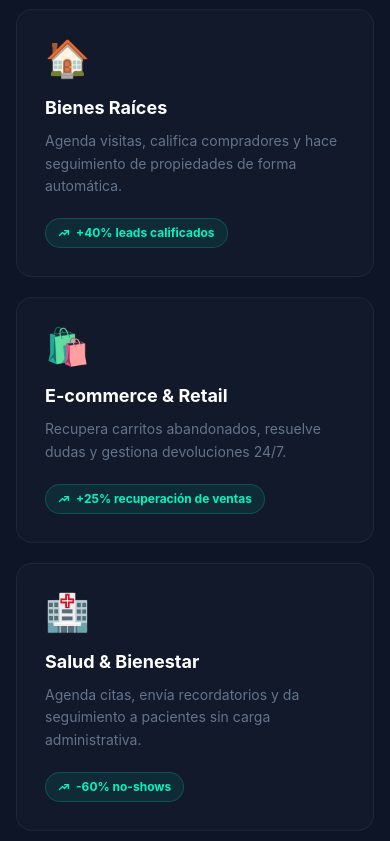
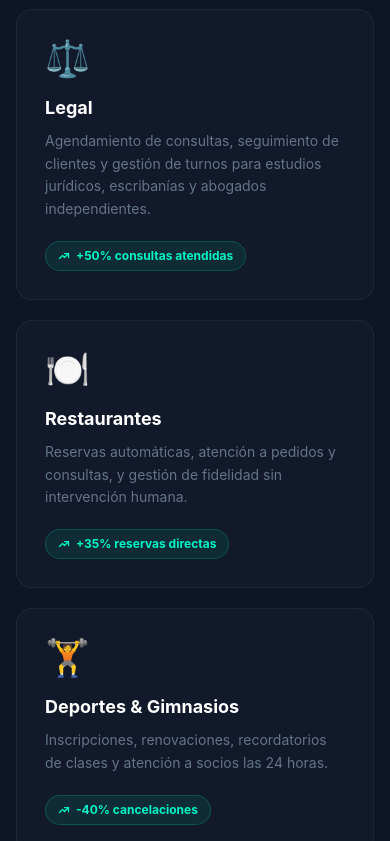
Before and after one commit to leivafrancisco/peakai, a Next.js app: page / in a window 390 px wide. Shown: the part 5720-6561 px from the top of the page. Built offline with nearby package versions, Linux system fonts and the light colour scheme.

Commit message:
feat: Enhance contact section with social media links and update translations

```diff
--- a/src/app/layout.tsx
+++ b/src/app/layout.tsx
@@ -6,6 +6,12 @@ export const metadata: Metadata = {
   title: "Peak Automations | Agentes de IA para Negocios",
   description:
     "Automatiza llamadas, chat y captación de leads con agentes de IA que trabajan 24/7. Ketchum, Idaho & Corrientes, Argentina.",
+  icons: {
+    icon: [
+      { url: "/favicon.svg", type: "image/svg+xml" },
+    ],
+    shortcut: "/favicon.svg",
+  },
 };
 
 export default function RootLayout({
--- a/src/components/Contact.tsx
+++ b/src/components/Contact.tsx
@@ -1,202 +1,244 @@
 "use client";
 
-import { useState } from "react";
 import { motion } from "framer-motion";
 import { useLang } from "@/context/LanguageContext";
 import { i18n, tr } from "@/i18n/translations";
 import AnimateIn from "@/components/ui/AnimateIn";
 
+const WhatsAppIcon = () => (
+  <svg className="w-6 h-6" fill="currentColor" viewBox="0 0 24 24">
+    <path d="M17.472 14.382c-.297-.149-1.758-.867-2.03-.967-.273-.099-.471-.148-.67.15-.197.297-.767.966-.94 1.164-.173.199-.347.223-.644.075-.297-.15-1.255-.463-2.39-1.475-.883-.788-1.48-1.761-1.653-2.059-.173-.297-.018-.458.13-.606.134-.133.298-.347.446-.52.149-.174.198-.298.298-.497.099-.198.05-.371-.025-.52-.075-.149-.669-1.612-.916-2.207-.242-.579-.487-.5-.669-.51-.173-.008-.371-.01-.57-.01-.198 0-.52.074-.792.372-.272.297-1.04 1.016-1.04 2.479 0 1.462 1.065 2.875 1.213 3.074.149.198 2.096 3.2 5.077 4.487.709.306 1.262.489 1.694.625.712.227 1.36.195 1.871.118.571-.085 1.758-.719 2.006-1.413.248-.694.248-1.289.173-1.413-.074-.124-.272-.198-.57-.347m-5.421 7.403h-.004a9.87 9.87 0 01-5.031-1.378l-.361-.214-3.741.982.998-3.648-.235-.374a9.86 9.86 0 01-1.51-5.26c.001-5.45 4.436-9.884 9.888-9.884 2.64 0 5.122 1.03 6.988 2.898a9.825 9.825 0 012.893 6.994c-.003 5.45-4.437 9.884-9.885 9.884m8.413-18.297A11.815 11.815 0 0012.05 0C5.495 0 .16 5.335.157 11.892c0 2.096.547 4.142 1.588 5.945L.057 24l6.305-1.654a11.882 11.882 0 005.683 1.448h.005c6.554 0 11.89-5.335 11.893-11.893a11.821 11.821 0 00-3.48-8.413z" />
+  </svg>
+);
+
+const PhoneIcon = () => (
+  <svg className="w-6 h-6" fill="none" stroke="currentColor" viewBox="0 0 24 24">
+    <path strokeLinecap="round" strokeLinejoin="round" strokeWidth={1.8}
+      d="M3 5a2 2 0 012-2h3.28a1 1 0 01.948.684l1.498 4.493a1 1 0 01-.502 1.21l-2.257 1.13a11.042 11.042 0 005.516 5.516l1.13-2.257a1 1 0 011.21-.502l4.493 1.498a1 1 0 01.684.949V19a2 2 0 01-2 2h-1C9.716 21 3 14.284 3 6V5z"
+    />
+  </svg>
+);
+
+const EmailIcon = () => (
+  <svg className="w-6 h-6" fill="none" stroke="currentColor" viewBox="0 0 24 24">
+    <path strokeLinecap="round" strokeLinejoin="round" strokeWidth={1.8}
+      d="M3 8l7.89 5.26a2 2 0 002.22 0L21 8M5 19h14a2 2 0 002-2V7a2 2 0 00-2-2H5a2 2 0 00-2 2v10a2 2 0 002 2z"
+    />
+  </svg>
+);
+
+const InstagramIcon = () => (
+  <svg className="w-5 h-5" fill="currentColor" viewBox="0 0 24 24">
+    <path d="M12 2.163c3.204 0 3.584.012 4.85.07 3.252.148 4.771 1.691 4.919 4.919.058 1.265.069 1.645.069 4.849 0 3.205-.012 3.584-.069 4.849-.149 3.225-1.664 4.771-4.919 4.919-1.266.058-1.644.07-4.85.07-3.204 0-3.584-.012-4.849-.07-3.26-.149-4.771-1.699-4.919-4.92-.058-1.265-.07-1.644-.07-4.849 0-3.204.013-3.583.07-4.849.149-3.227 1.664-4.771 4.919-4.919 1.266-.057 1.645-.069 4.849-.069zm0-2.163c-3.259 0-3.667.014-4.947.072-4.358.2-6.78 2.618-6.98 6.98-.059 1.281-.073 1.689-.073 4.948 0 3.259.014 3.668.072 4.948.2 4.358 2.618 6.78 6.98 6.98 1.281.058 1.689.072 4.948.072 3.259 0 3.668-.014 4.948-.072 4.354-.2 6.782-2.618 6.979-6.98.059-1.28.073-1.689.073-4.948 0-3.259-.014-3.667-.072-4.947-.196-4.354-2.617-6.78-6.979-6.98-1.281-.059-1.69-.073-4.949-.073zm0 5.838c-3.403 0-6.162 2.759-6.162 6.162s2.759 6.163 6.162 6.163 6.162-2.759 6.162-6.163c0-3.403-2.759-6.162-6.162-6.162zm0 10.162c-2.209 0-4-1.79-4-4 0-2.209 1.791-4 4-4s4 1.791 4 4c0 2.21-1.791 4-4 4zm6.406-11.845c-.796 0-1.441.645-1.441 1.44s.645 1.44 1.441 1.44c.795 0 1.439-.645 1.439-1.44s-.644-1.44-1.439-1.44z" />
+  </svg>
+);
+
+const TikTokIcon = () => (
+  <svg className="w-5 h-5" fill="currentColor" viewBox="0 0 24 24">
+    <path d="M19.59 6.69a4.83 4.83 0 01-3.77-4.25V2h-3.45v13.67a2.89 2.89 0 01-2.88 2.5 2.89 2.89 0 01-2.89-2.89 2.89 2.89 0 012.89-2.89c.28 0 .54.04.79.1V9.01a6.33 6.33 0 00-.79-.05 6.34 6.34 0 00-6.34 6.34 6.34 6.34 0 006.34 6.34 6.34 6.34 0 006.33-6.34V8.73a8.17 8.17 0 004.78 1.52V6.79a4.85 4.85 0 01-1.01-.1z" />
+  </svg>
+);
+
+const LinkedInIcon = () => (
+  <svg className="w-5 h-5" fill="currentColor" viewBox="0 0 24 24">
+    <path d="M19 0h-14c-2.761 0-5 2.239-5 5v14c0 2.761 2.239 5 5 5h14c2.762 0 5-2.239 5-5v-14c0-2.761-2.238-5-5-5zm-11 19h-3v-11h3v11zm-1.5-12.268c-.966 0-1.75-.79-1.75-1.764s.784-1.764 1.75-1.764 1.75.79 1.75 1.764-.783 1.764-1.75 1.764zm13.5 12.268h-3v-5.604c0-3.368-4-3.113-4 0v5.604h-3v-11h3v1.765c1.396-2.586 7-2.777 7 2.476v6.759z" />
+  </svg>
+);
+
+const containerVariants = {
+  hidden: {},
+  visible: { transition: { staggerChildren: 0.1 } },
+} as const;
+
+const itemVariants = {
+  hidden: { opacity: 0, y: 20 },
+  visible: { opacity: 1, y: 0 },
+} as const;
+
 export default function Contact() {
   const { lang } = useLang();
   const t = (text: { es: string; en: string }) => tr(text, lang);
 
-  const [formData, setFormData] = useState({
-    name: "",
-    email: "",
-    company: "",
-    message: "",
-  });
+  const contactButtons = [
+    {
+      icon: <WhatsAppIcon />,
+      label: t(i18n.contact.whatsappLabel),
+      value: t(i18n.contact.whatsappNumber),
+      href: t(i18n.contact.whatsappLink),
+      color: "#25D366",
+      bg: "rgba(37,211,102,0.08)",
+      border: "rgba(37,211,102,0.25)",
+      glow: "rgba(37,211,102,0.2)",
+    },
+    {
+      icon: <PhoneIcon />,
+      label: t(i18n.contact.phoneLabel),
+      value: t(i18n.contact.phoneNumber),
+      href: `tel:${t(i18n.contact.phoneNumber).replace(/\s/g, "")}`,
+      color: "#00F5C4",
+      bg: "rgba(0,245,196,0.08)",
+      border: "rgba(0,245,196,0.25)",
+      glow: "rgba(0,245,196,0.2)",
+    },
+    {
+      icon: <EmailIcon />,
+      label: t(i18n.contact.emailLabel),
+      value: t(i18n.contact.emailValue),
+      href: `mailto:${t(i18n.contact.emailValue)}`,
+      color: "#4DA6FF",
+      bg: "rgba(0,119,255,0.08)",
+      border: "rgba(0,119,255,0.25)",
+      glow: "rgba(0,119,255,0.2)",
+    },
+  ];
 
-  const handleSubmit = (e: React.FormEvent) => {
-    e.preventDefault();
-    console.log("Form submitted:", formData);
-  };
-
-  const handleChange = (e: React.ChangeEvent<HTMLInputElement | HTMLTextAreaElement>) => {
-    setFormData({ ...formData, [e.target.name]: e.target.value });
-  };
-
-  const inputClass =
-    "w-full px-4 py-3 rounded-xl text-white text-sm placeholder-slate-600 focus:outline-none focus:ring-2 transition-all";
-  const inputStyle = {
-    background: "rgba(255,255,255,0.04)",
-    border: "1px solid rgba(255,255,255,0.08)",
-  };
+  const socialLinks = [
+    {
+      icon: <InstagramIcon />,
+      label: "Instagram",
+      handle: "@peakautomations",
+      href: "https://instagram.com/peakautomations",
+      color: "#f472b6",
+      bg: "rgba(236,72,153,0.08)",
+      border: "rgba(236,72,153,0.2)",
+    },
+    {
+      icon: <TikTokIcon />,
+      label: "TikTok",
+      handle: "@peakautomations",
+      href: "https://tiktok.com/@peakautomations",
+      color: "#ffffff",
+      bg: "rgba(255,255,255,0.06)",
+      border: "rgba(255,255,255,0.12)",
+    },
+    {
+      icon: <LinkedInIcon />,
+      label: "LinkedIn",
+      handle: "Peak Automations",
+      href: "https://linkedin.com/company/peakautomations",
+      color: "#4DA6FF",
+      bg: "rgba(0,119,255,0.08)",
+      border: "rgba(0,119,255,0.2)",
+    },
+  ];
 
   return (
     <section id="contact" className="py-28" style={{ backgroundColor: "#0D1526" }}>
-      <div className="max-w-7xl mx-auto px-4 sm:px-6 lg:px-8">
-        <div className="grid lg:grid-cols-2 gap-16">
-          {/* Content */}
-          <AnimateIn direction="left">
+      <div className="max-w-3xl mx-auto px-4 sm:px-6 lg:px-8">
+
+        {/* Header */}
+        <AnimateIn className="text-center mb-16">
           <span
             className="inline-block px-4 py-1.5 rounded-full text-sm font-semibold mb-5"
             style={{ background: "rgba(0,245,196,0.08)", color: "#00F5C4", border: "1px solid rgba(0,245,196,0.2)" }}
           >
             {t(i18n.contact.label)}
           </span>
-            <h2 className="text-4xl sm:text-5xl font-extrabold text-white mt-2 mb-6 tracking-tight leading-tight">
+          <h2 className="text-4xl sm:text-5xl font-extrabold text-white mt-2 mb-5 tracking-tight">
             {t(i18n.contact.headline)}
           </h2>
-            <p className="text-xl text-slate-400 leading-relaxed mb-10">
+          <p className="text-lg text-slate-400 leading-relaxed">
             {t(i18n.contact.subhead)}
           </p>
+        </AnimateIn>
 
-            {/* Contact info */}
-            <div className="space-y-5">
-              {[
-                {
-                  icon: (
-                    <svg className="w-5 h-5" fill="none" stroke="currentColor" viewBox="0 0 24 24">
-                      <path strokeLinecap="round" strokeLinejoin="round" strokeWidth={1.5} d="M17.657 16.657L13.414 20.9a1.998 1.998 0 01-2.827 0l-4.244-4.243a8 8 0 1111.314 0z" />
-                      <path strokeLinecap="round" strokeLinejoin="round" strokeWidth={1.5} d="M15 11a3 3 0 11-6 0 3 3 0 016 0z" />
+        {/* Contact buttons */}
+        <motion.div
+          className="flex flex-col gap-4 mb-12"
+          variants={containerVariants}
+          initial="hidden"
+          whileInView="visible"
+          viewport={{ once: true, margin: "-60px" }}
+        >
+          {contactButtons.map((btn) => (
+            <motion.a
+              key={btn.label}
+              href={btn.href}
+              target={btn.href.startsWith("http") ? "_blank" : undefined}
+              rel="noopener noreferrer"
+              variants={itemVariants}
+              transition={{ duration: 0.5, ease: "easeOut" }}
+              className="flex items-center gap-5 rounded-2xl px-7 py-5 group"
+              style={{ background: btn.bg, border: `1px solid ${btn.border}` }}
+              whileHover={{
+                scale: 1.02,
+                boxShadow: `0 0 30px ${btn.glow}`,
+                transition: { type: "spring", stiffness: 300, damping: 20 },
+              }}
+              whileTap={{ scale: 0.98 }}
+            >
+              <div
+                className="w-12 h-12 rounded-xl flex items-center justify-center flex-shrink-0"
+                style={{ background: btn.bg, color: btn.color, border: `1px solid ${btn.border}` }}
+              >
+                {btn.icon}
+              </div>
+              <div className="flex-1 min-w-0">
+                <div className="text-xs font-semibold uppercase tracking-wider mb-1" style={{ color: "rgba(255,255,255,0.45)" }}>
+                  {btn.label}
+                </div>
+                <div className="font-bold text-lg tracking-wide" style={{ color: "#ffffff" }}>{btn.value}</div>
+              </div>
+              <svg
+                className="w-5 h-5 group-hover:translate-x-1 transition-all" style={{ color: "rgba(255,255,255,0.35)" }}
+                fill="none" stroke="currentColor" viewBox="0 0 24 24"
+              >
+                <path strokeLinecap="round" strokeLinejoin="round" strokeWidth={2} d="M9 5l7 7-7 7" />
               </svg>
-                  ),
-                  label: t(i18n.contact.location),
-                  value: t(i18n.contact.locationValue),
-                },
-                {
-                  icon: (
-                    <svg className="w-5 h-5" fill="none" stroke="currentColor" viewBox="0 0 24 24">
-                      <path strokeLinecap="round" strokeLinejoin="round" strokeWidth={1.5} d="M3 8l7.89 5.26a2 2 0 002.22 0L21 8M5 19h14a2 2 0 002-2V7a2 2 0 00-2-2H5a2 2 0 00-2 2v10a2 2 0 002 2z" />
-                    </svg>
-                  ),
-                  label: t(i18n.contact.email),
-                  value: "francisco@peakautomations.ai",
-                },
-                {
-                  icon: (
-                    <svg className="w-5 h-5" fill="none" stroke="currentColor" viewBox="0 0 24 24">
-                      <path strokeLinecap="round" strokeLinejoin="round" strokeWidth={1.5} d="M12 8v4l3 3m6-3a9 9 0 11-18 0 9 9 0 0118 0z" />
-                    </svg>
-                  ),
-                  label: t(i18n.contact.availability),
-                  value: t(i18n.contact.availabilityValue),
-                },
-              ].map((item, i) => (
-                <div key={i} className="flex items-center gap-4">
-                  <div
-                    className="w-11 h-11 rounded-xl flex items-center justify-center flex-shrink-0"
-                    style={{ background: "rgba(0,245,196,0.08)", color: "#00F5C4" }}
-                  >
-                    {item.icon}
-                  </div>
-                  <div>
-                    <div className="text-xs text-slate-600 font-medium uppercase tracking-wider mb-0.5">{item.label}</div>
-                    <div className="text-white font-medium text-sm">{item.value}</div>
-                  </div>
-                </div>
+            </motion.a>
           ))}
+        </motion.div>
+
+        {/* Divider */}
+        <AnimateIn>
+          <div className="flex items-center gap-4 mb-10">
+            <div className="flex-1 h-px" style={{ background: "rgba(255,255,255,0.06)" }} />
+            <span className="text-sm font-medium uppercase tracking-widest" style={{ color: "rgba(255,255,255,0.35)" }}>
+              {t(i18n.contact.followUs)}
+            </span>
+            <div className="flex-1 h-px" style={{ background: "rgba(255,255,255,0.06)" }} />
           </div>
         </AnimateIn>
 
-          {/* Form */}
-          <AnimateIn direction="right">
+        {/* Social links */}
         <motion.div
-            className="rounded-3xl p-8 md:p-10"
-            style={{ background: "rgba(255,255,255,0.03)", border: "1px solid rgba(255,255,255,0.07)" }}
-            whileHover={{ boxShadow: "0 0 40px rgba(0,245,196,0.08)" }}
-            transition={{ duration: 0.3 }}
+          className="grid grid-cols-3 gap-4"
+          variants={containerVariants}
+          initial="hidden"
+          whileInView="visible"
+          viewport={{ once: true, margin: "-60px" }}
         >
-            <h3 className="text-2xl font-bold text-white mb-8">{t(i18n.contact.formTitle)}</h3>
-            <form onSubmit={handleSubmit} className="space-y-5">
-              <div>
-                <label htmlFor="name" className="block text-xs font-medium text-slate-500 mb-2 uppercase tracking-wider">
-                  {t(i18n.contact.nameLabel)}
-                </label>
-                <input
-                  type="text"
-                  id="name"
-                  name="name"
-                  value={formData.name}
-                  onChange={handleChange}
-                  className={inputClass}
-                  style={{ ...inputStyle, "--tw-ring-color": "#00F5C4" } as React.CSSProperties}
-                  placeholder={t(i18n.contact.namePlaceholder)}
-                  required
-                />
+          {socialLinks.map((s) => (
+            <motion.a
+              key={s.label}
+              href={s.href}
+              target="_blank"
+              rel="noopener noreferrer"
+              variants={itemVariants}
+              transition={{ duration: 0.5, ease: "easeOut" }}
+              className="flex flex-col items-center gap-3 rounded-2xl px-4 py-5 text-center group"
+              style={{ background: s.bg, border: `1px solid ${s.border}` }}
+              whileHover={{
+                scale: 1.05,
+                y: -4,
+                transition: { type: "spring", stiffness: 300, damping: 18 },
+              }}
+              whileTap={{ scale: 0.96 }}
+            >
+              <div
+                className="w-11 h-11 rounded-xl flex items-center justify-center"
+                style={{ background: s.bg, color: s.color, border: `1px solid ${s.border}` }}
+              >
+                {s.icon}
               </div>
               <div>
-                <label htmlFor="email" className="block text-xs font-medium text-slate-500 mb-2 uppercase tracking-wider">
-                  {t(i18n.contact.emailLabel)}
-                </label>
-                <input
-                  type="email"
-                  id="email"
-                  name="email"
-                  value={formData.email}
-                  onChange={handleChange}
-                  className={inputClass}
-                  style={inputStyle}
-                  placeholder={t(i18n.contact.emailPlaceholder)}
-                  required
-                />
+                <div className="text-white font-bold text-sm">{s.label}</div>
+                <div className="text-xs mt-0.5" style={{ color: "rgba(255,255,255,0.4)" }}>{s.handle}</div>
               </div>
-              <div>
-                <label htmlFor="company" className="block text-xs font-medium text-slate-500 mb-2 uppercase tracking-wider">
-                  {t(i18n.contact.companyLabel)}
-                </label>
-                <input
-                  type="text"
-                  id="company"
-                  name="company"
-                  value={formData.company}
-                  onChange={handleChange}
-                  className={inputClass}
-                  style={inputStyle}
-                  placeholder={t(i18n.contact.companyPlaceholder)}
-                />
-              </div>
-              <div>
-                <label htmlFor="message" className="block text-xs font-medium text-slate-500 mb-2 uppercase tracking-wider">
-                  {t(i18n.contact.messageLabel)}
-                </label>
-                <textarea
-                  id="message"
-                  name="message"
-                  value={formData.message}
-                  onChange={handleChange}
-                  rows={4}
-                  className={inputClass + " resize-none"}
-                  style={inputStyle}
-                  placeholder={t(i18n.contact.messagePlaceholder)}
-                  required
-                />
-              </div>
-              <motion.button
-                type="submit"
-                className="shimmer-btn w-full px-8 py-4 rounded-xl text-base font-bold"
-                style={{
-                  background: "linear-gradient(135deg, #00F5C4, #0077FF)",
-                  boxShadow: "0 0 30px rgba(0,245,196,0.2)",
-                  color: "#080E1A",
-                }}
-                whileHover={{ scale: 1.02, boxShadow: "0 0 50px rgba(0,245,196,0.4)" }}
-                whileTap={{ scale: 0.98 }}
-                transition={{ type: "spring", stiffness: 400, damping: 20 }}
-              >
-                {t(i18n.contact.submit)}
-              </motion.button>
-              <p className="text-center text-slate-600 text-sm">
-                {t(i18n.contact.orBook)}{" "}
-                <a href="#" style={{ color: "#00F5C4" }} className="font-medium hover:opacity-80 transition-opacity">
-                  {t(i18n.contact.onCalendar)}
-                </a>
-              </p>
-            </form>
+            </motion.a>
+          ))}
         </motion.div>
-          </AnimateIn>
-        </div>
+
       </div>
     </section>
   );
--- a/src/i18n/translations.ts
+++ b/src/i18n/translations.ts
@@ -139,40 +139,34 @@ export const i18n = {
     },
     items: [
       {
+        emoji: "⚖️",
+        title: { es: "Legal", en: "Legal" },
+        description: { es: "Agendamiento de consultas, seguimiento de clientes y gestión de turnos para estudios jurídicos, escribanías y abogados independientes.", en: "Appointment scheduling, client follow-up and shift management for law firms, notaries and independent lawyers." },
+        stats: { es: "+50% consultas atendidas", en: "+50% consultations handled" },
+      },
+      {
+        emoji: "🍽️",
+        title: { es: "Restaurantes", en: "Restaurants" },
+        description: { es: "Reservas automáticas, atención a pedidos y consultas, y gestión de fidelidad sin intervención humana.", en: "Automatic reservations, order and query handling, and loyalty management without human intervention." },
+        stats: { es: "+35% reservas directas", en: "+35% direct bookings" },
+      },
+      {
+        emoji: "🏋️",
+        title: { es: "Deportes & Gimnasios", en: "Sports & Gyms" },
+        description: { es: "Inscripciones, renovaciones, recordatorios de clases y atención a socios las 24 horas.", en: "Enrollments, renewals, class reminders and member support around the clock." },
+        stats: { es: "-40% cancelaciones", en: "-40% cancellations" },
+      },
+      {
         emoji: "🏠",
-        title: { es: "Bienes Raíces", en: "Real Estate" },
-        description: { es: "Agenda visitas, califica compradores y hace seguimiento de propiedades de forma automática.", en: "Schedule visits, qualify buyers, and follow up on properties automatically." },
+        title: { es: "Inmobiliarias", en: "Real Estate" },
+        description: { es: "Califica compradores, agenda visitas y da seguimiento automático a cada propiedad y prospecto.", en: "Qualify buyers, schedule visits and automatically follow up on every property and prospect." },
         stats: { es: "+40% leads calificados", en: "+40% qualified leads" },
       },
       {
-        emoji: "🛍️",
-        title: { es: "E-commerce & Retail", en: "E-commerce & Retail" },
-        description: { es: "Recupera carritos abandonados, resuelve dudas y gestiona devoluciones 24/7.", en: "Recover abandoned carts, resolve queries, and manage returns 24/7." },
-        stats: { es: "+25% recuperación de ventas", en: "+25% sales recovery" },
-      },
-      {
         emoji: "🏥",
-        title: { es: "Salud & Bienestar", en: "Health & Wellness" },
-        description: { es: "Agenda citas, envía recordatorios y da seguimiento a pacientes sin carga administrativa.", en: "Schedule appointments, send reminders, and follow up with patients without admin burden." },
+        title: { es: "Salud & Clínicas", en: "Health & Clinics" },
+        description: { es: "Turnos automáticos, recordatorios a pacientes y seguimiento post-consulta sin carga administrativa.", en: "Automatic appointments, patient reminders and post-consultation follow-up with zero admin burden." },
         stats: { es: "-60% no-shows", en: "-60% no-shows" },
-      },
-      {
-        emoji: "🍽️",
-        title: { es: "Restaurantes & Hospitality", en: "Restaurants & Hospitality" },
-        description: { es: "Reservas automáticas, atención a consultas y programas de fidelidad gestionados por IA.", en: "Automatic reservations, query handling, and loyalty programs managed by AI." },
-        stats: { es: "+35% reservas directas", en: "+35% direct bookings" },
-      },
-      {
-        emoji: "🎓",
-        title: { es: "Educación", en: "Education" },
-        description: { es: "Inscripciones, consultas de cursos y soporte a estudiantes atendidos automáticamente.", en: "Enrollments, course inquiries, and student support handled automatically." },
-        stats: { es: "+50% tasa de inscripción", en: "+50% enrollment rate" },
-      },
-      {
-        emoji: "💼",
-        title: { es: "Servicios Profesionales", en: "Professional Services" },
-        description: { es: "Califica prospectos, agenda reuniones y nutre leads para consultoras, agencias y despachos.", en: "Qualify prospects, schedule meetings, and nurture leads for consultancies and agencies." },
-        stats: { es: "3x más reuniones agendadas", en: "3x more meetings booked" },
       },
     ],
   },
@@ -311,32 +305,20 @@ export const i18n = {
   },
 
   contact: {
-    label: { es: "Empezar", en: "Get Started" },
-    headline: { es: "¿Listo para automatizar tu negocio?", en: "Ready to automate your business?" },
+    label: { es: "Contacto", en: "Contact" },
+    headline: { es: "¿Hablamos?", en: "Let's talk" },
     subhead: {
-      es: "Agenda una demo gratuita de 30 minutos. Te mostramos los 3 agentes en acción con datos de tu industria.",
-      en: "Schedule a free 30-minute demo. We'll show you all 3 agents in action with data from your industry.",
+      es: "Escribinos por WhatsApp, seguinos en redes o mandanos un mensaje directo. Respondemos rápido.",
+      en: "Message us on WhatsApp, follow us on social media or send us a DM. We reply fast.",
     },
-    location: { es: "Ubicación", en: "Location" },
-    locationValue: { es: "Ketchum, Idaho · Corrientes, Argentina", en: "Ketchum, Idaho · Corrientes, Argentina" },
-    email: { es: "Email", en: "Email" },
-    availability: { es: "Disponibilidad", en: "Availability" },
-    availabilityValue: { es: "Lun - Vie, 9am - 6pm MST", en: "Mon - Fri, 9am - 6pm MST" },
-    formTitle: { es: "Solicita tu Demo Gratuita", en: "Request Your Free Demo" },
-    namePlaceholder: { es: "Tu nombre", en: "Your name" },
-    emailPlaceholder: { es: "tu@empresa.com", en: "you@company.com" },
-    companyPlaceholder: { es: "Nombre de tu empresa", en: "Your company name" },
-    messagePlaceholder: {
-      es: "Cuéntanos sobre tu negocio y qué te gustaría automatizar...",
-      en: "Tell us about your business and what you'd like to automate...",
-    },
-    nameLabel: { es: "Nombre", en: "Name" },
-    emailLabel: { es: "Email", en: "Email" },
-    companyLabel: { es: "Empresa", en: "Company" },
-    messageLabel: { es: "¿En qué podemos ayudarte?", en: "How can we help?" },
-    submit: { es: "Enviar solicitud", en: "Send Request" },
-    orBook: { es: "O agenda directamente", en: "Or book directly" },
-    onCalendar: { es: "en nuestro calendario", en: "on our calendar" },
+    whatsappNumber: { es: "+54 9 3777 412114", en: "+54 9 3777 412114" },
+    whatsappLink: { es: "https://wa.me/5493777412114", en: "https://wa.me/5493777412114" },
+    phoneNumber: { es: "+54 9 3777 412114", en: "+1 986 209 6113" },
+    emailValue: { es: "innovatewithpeak@gmail.com", en: "innovatewithpeak@gmail.com" },
+    whatsappLabel: { es: "Escribinos por WhatsApp", en: "Message us on WhatsApp" },
+    phoneLabel: { es: "Llamanos", en: "Call or SMS" },
+    emailLabel: { es: "Mandanos un email", en: "Send us an email" },
+    followUs: { es: "Seguinos en redes", en: "Follow us" },
   },
 
   footer: {
```
Also changed, not shown: public/favicon.svg (added). Lines whose indentation alone changed are shown as unchanged.
